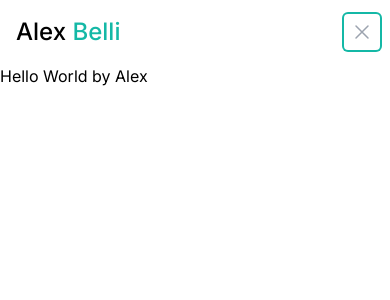
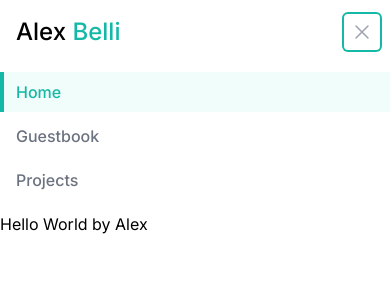
Before and after one commit to AlexMcBex/Portfolio-Next.js, a Next.js app: page / in a window 390 px wide. Both pictures are taken after a click on the button 362 px from the left and 32 px from the top of the page. Shown: the top 300 px of the page. Built offline with nearby package versions, Linux system fonts and the light colour scheme.

Commit message:
updated navbar

```diff
--- a/app/components/Navbar.tsx
+++ b/app/components/Navbar.tsx
@@ -51,6 +51,35 @@
                             </div>
                         </div>
                     </div>
+                    {/* burger panel */}
+                    <Disclosure.Panel className="sm:hidden">
+                                        <div className="pt-2 pb-3 space-y-1">
+                                            <Link
+                                            href="/"
+                                            prefetch
+                                            className={`${pathname === "/"
+                                            ? 'bg-teal-50 border-teal-500 text-teal-500 block pl-3 pr-4 py-2 border-l-4 text-base font-medium dark:bg-gray-800'
+                                            : 'border-transparent text-gray-500 hover:bg-gray-50 hover:border-gray-300 hover:text-gray-200 block pl-3 pr-4 py-2 dark:hover:bg-gray-700 border-l-4 text-base font-medium dark:text-white'}`}>
+                                            Home
+                                            </Link>
+                                            <Link
+                                            href="/guestbook"
+                                            prefetch
+                                            className={`${pathname === "/guestbook"
+                                            ? 'bg-teal-50 border-teal-500 text-teal-500 block pl-3 pr-4 py-2 border-l-4 text-base font-medium dark:bg-gray-800'
+                                            : 'border-transparent text-gray-500 hover:bg-gray-50 hover:border-gray-300 hover:text-white block pl-3 pr-4 py-2 dark:hover:bg-gray-700 border-l-4 text-base font-medium dark:text-white'}`}>
+                                            Guestbook
+                                            </Link>
+                                            <Link
+                                            href="/projects"
+                                            prefetch
+                                            className={`${pathname === "/projects"
+                                            ? 'bg-teal-50 border-teal-500 text-teal-500 block pl-3 pr-4 py-2 border-l-4 text-base font-medium dark:bg-gray-800'
+                                            : 'border-transparent text-gray-500 hover:bg-gray-50 hover:border-gray-300 hover:text-white block pl-3 pr-4 py-2 dark:hover:bg-gray-700 border-l-4 text-base font-medium dark:text-white'}`}>
+                                            Projects
+                                            </Link>
+                                        </div>
+                    </Disclosure.Panel>
                 </>
             )}
         </Disclosure>
```
